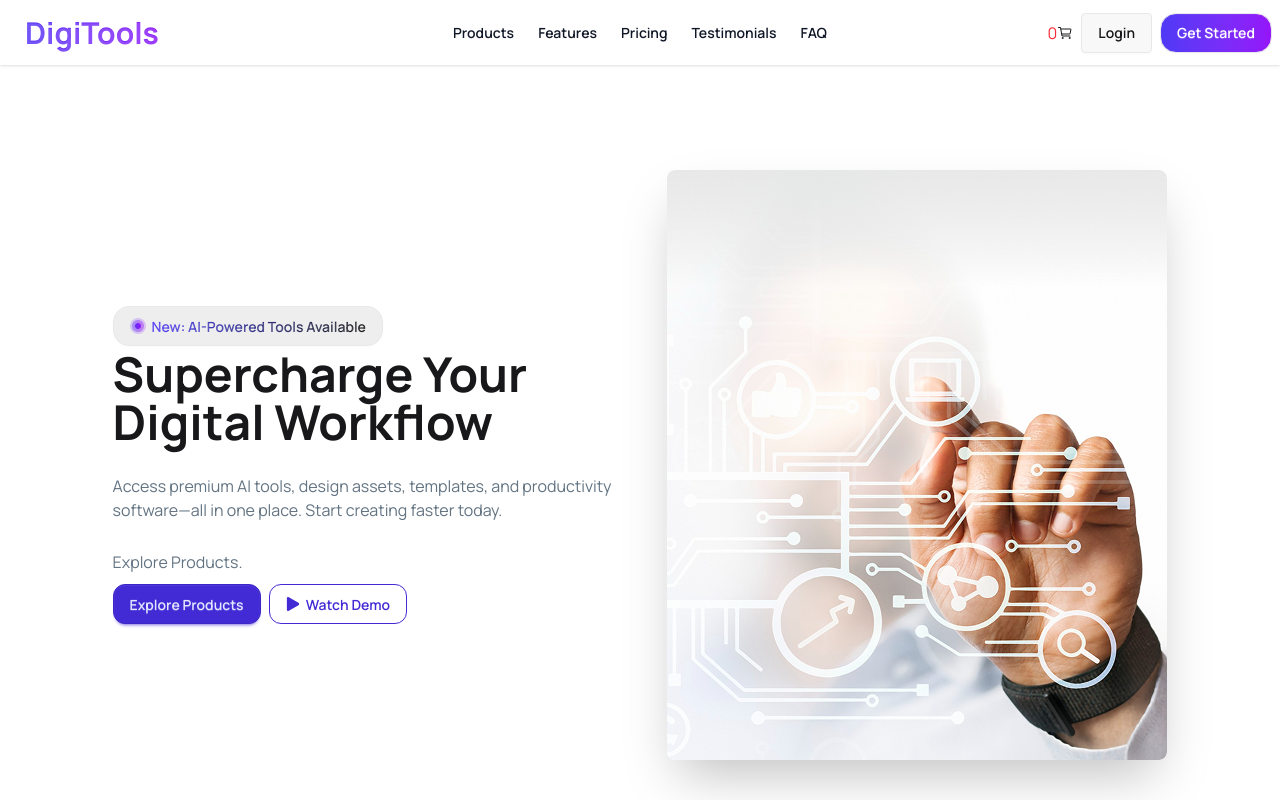
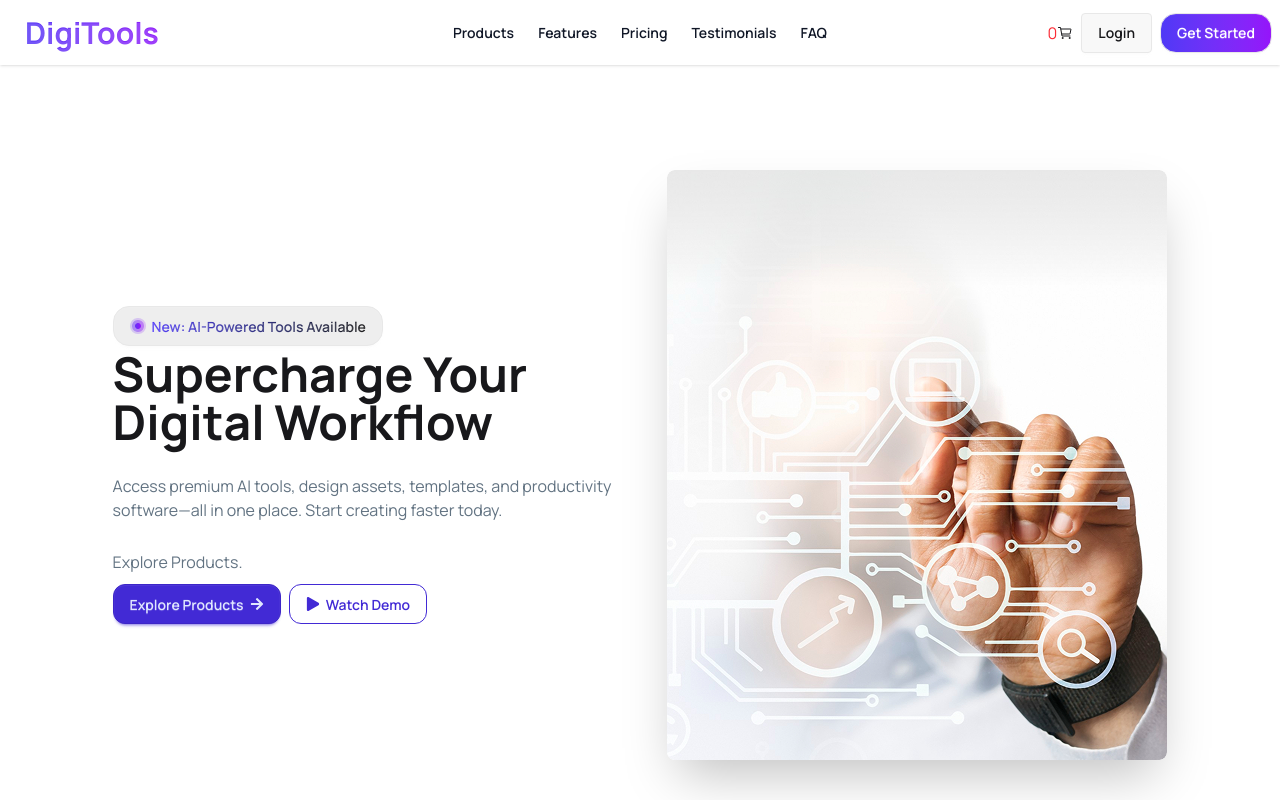
Before and after one commit to NishatNuzhatK/digitools-platform, a React (Vite) app: page / in a window 1280 px wide. Shown: the top 800 px of the page. Built offline with nearby package versions, Linux system fonts and the light colour scheme.

Commit message:
added the react icon

```diff
--- a/src/components/UI/Hero.jsx
+++ b/src/components/UI/Hero.jsx
@@ -1,7 +1,7 @@
 import React from 'react';
 import bannerImg from "../../assets/banner.png"
 import circle from "../../assets/circle.png"
-import { FaPlay } from 'react-icons/fa';
+import { FaArrowRight, FaPlay } from 'react-icons/fa';
 
 const Hero = () => {
     return (
@@ -23,7 +23,7 @@ software—all in one place. Start creating faster today.
       </p>
       <p className='text-[#627382]'>Explore Products.</p>
       <div className='flex gap-2 pt-1.5 flex-col md:flex-row'>
-        <button className="btn btn-primary rounded-xl">Explore Products</button>
+        <button className="btn btn-primary rounded-xl">Explore Products<FaArrowRight /></button>
         <button className="btn btn-outline btn-primary rounded-xl"><FaPlay />Watch Demo</button>
 
       </div>
```
